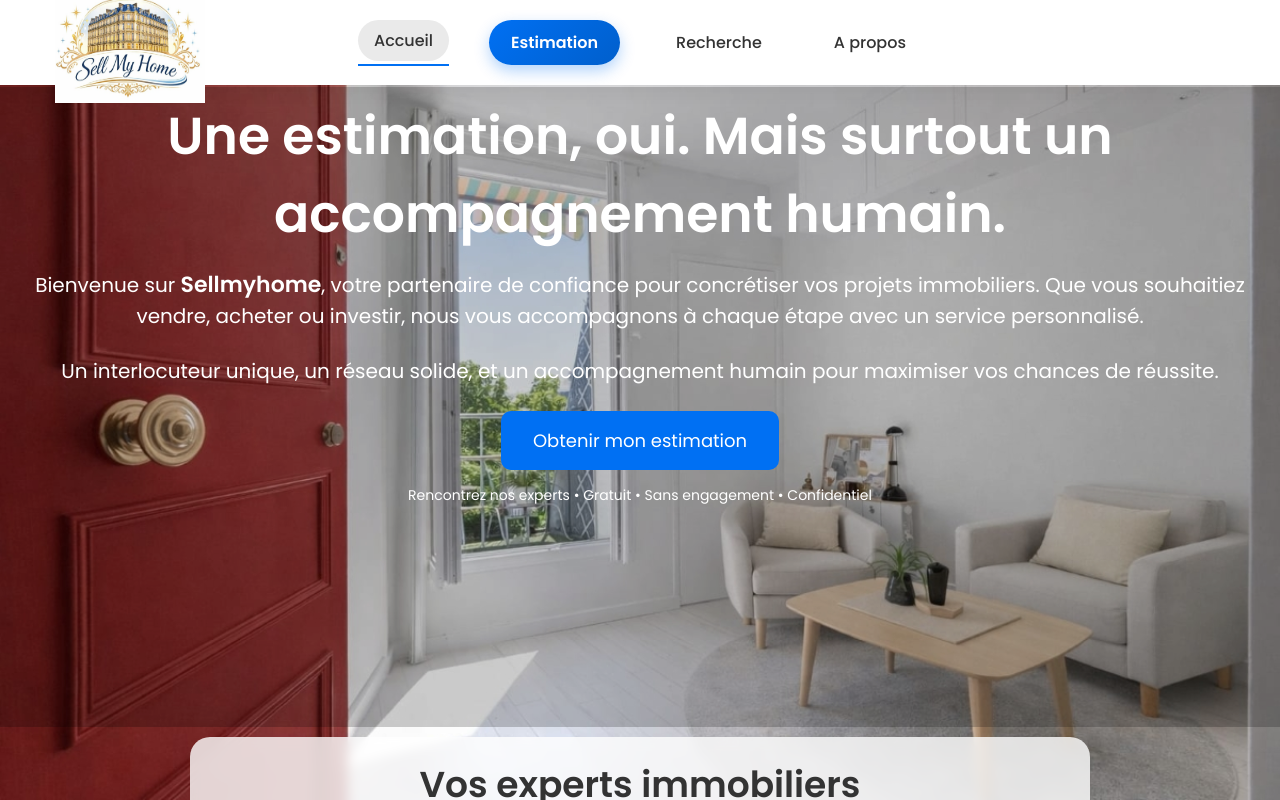
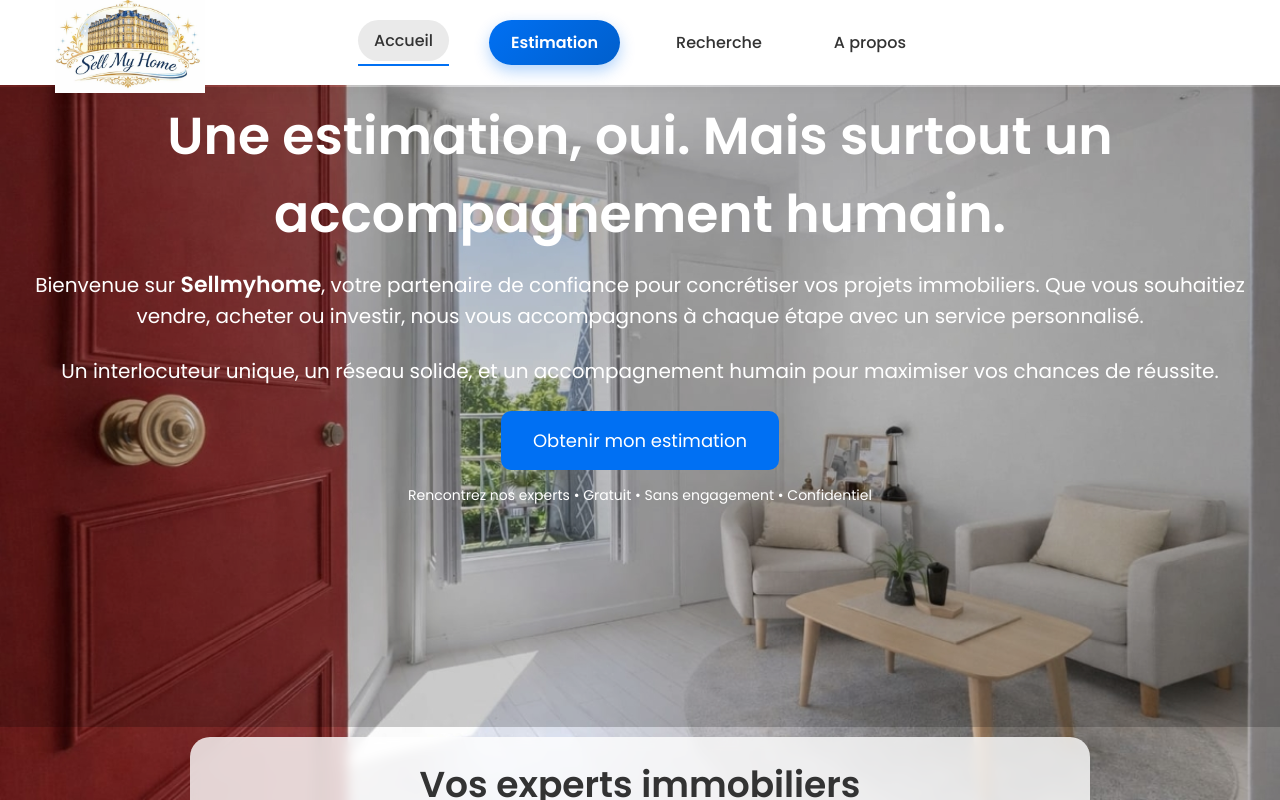
Before and after one commit to Juju-kpi/estimation_immo, a Next.js app: page / in a window 1280 px wide. Shown: the top 800 px of the page. Built offline with nearby package versions, Linux system fonts and the light colour scheme.

Commit message:
Update Navbar.js

```diff
--- a/components/Navbar.js
+++ b/components/Navbar.js
@@ -15,7 +15,7 @@ export default function Navbar() {
         src="/logo.jpeg"
         alt="Sellmyhome"
         width={150}
-        height={120}
+        height={100}
         priority
       />
     </Link>
```
